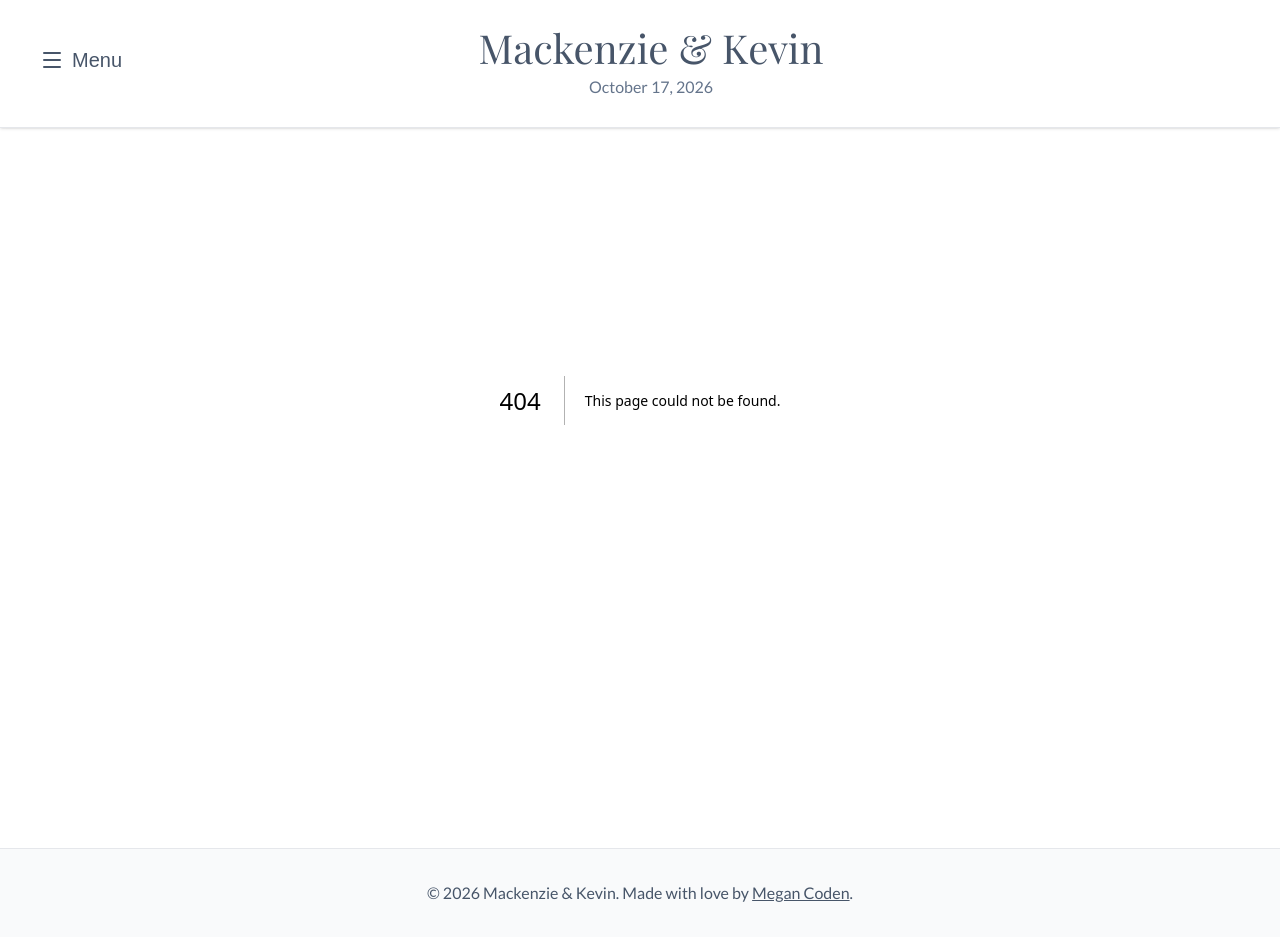
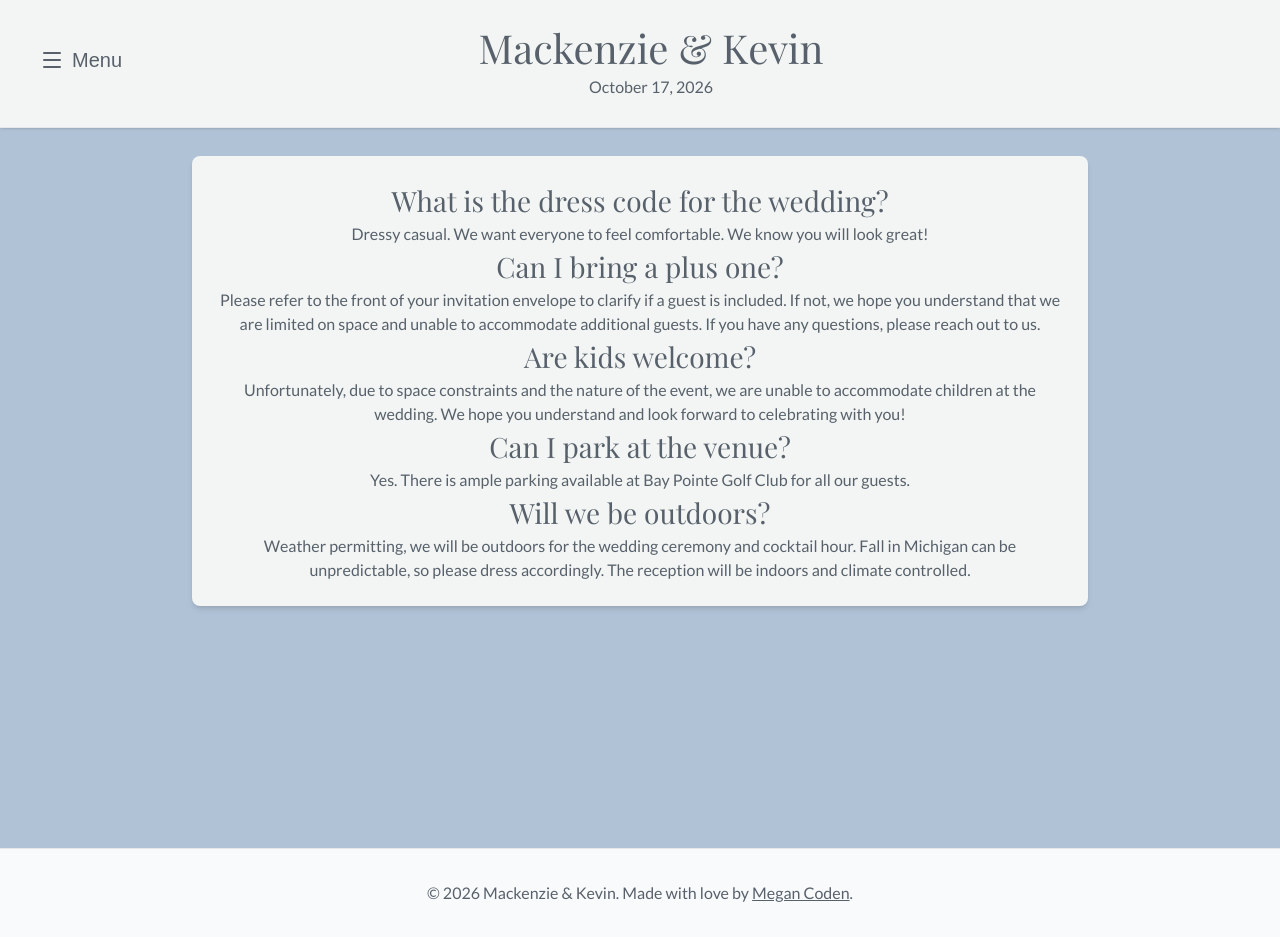
Before and after one commit to megancoden/mackenzie-and-kevin-wedding, a Next.js app: page /faq in a window 1280 px wide. Before the commit this address had no page. Built offline with nearby package versions, Linux system fonts and the light colour scheme; a web font is replaced by a local one.

Commit message:
update colors and text

```diff
--- a/src/app/components/Header.tsx
+++ b/src/app/components/Header.tsx
@@ -17,7 +17,7 @@ export default function Header() {
     { href: "/registry", label: "Registry" },
     { href: "/photos", label: "Photos" },
     { href: "/travel", label: "Travel" },
-    { href: "/q+a", label: "Q & A" },
+    { href: "/faq", label: "FAQ" },
     // { href: "/megans-registry", label: "Megan's Registry" },
   ];
 
@@ -32,7 +32,7 @@ export default function Header() {
 
   return (
     <>
-  <header className="bg-white shadow-sm border-b border-gray-200 fixed top-0 left-0 w-full z-50 h-28 sm:h-32 min-h-[80px] sm:min-h-[96px] pb-2">
+  <header className="bg-[#f2f5f3] shadow-sm border-b border-gray-200 fixed top-0 left-0 w-full z-50 h-28 sm:h-32 min-h-[80px] sm:min-h-[96px] pb-2">
           <div className="flex items-center h-full relative">
             {/* Menu Button - Pinned to Left */}
             <div className="flex-shrink-0 flex items-center justify-start pl-4 sm:pl-8 h-full">
@@ -76,7 +76,7 @@ export default function Header() {
 
       {/* Sidebar - Slides in from Left */}
       {isMenuOpen && (
-        <div className={`fixed top-20 sm:top-24 left-0 h-[calc(100vh-80px)] sm:h-[calc(100vh-96px)] w-80 bg-white transform transition-transform duration-300 ease-in-out z-50 overflow-y-auto`}>
+        <div className={`fixed top-20 sm:top-24 left-0 h-[calc(100vh-80px)] sm:h-[calc(100vh-96px)] w-80 bg-[#f2f5f3] transform transition-transform duration-300 ease-in-out z-50 overflow-y-auto`}>
           <div className="p-6">
             {/* Close button */}
             <div className="flex justify-between items-center mb-8">
--- a/src/app/components/PhotoCarousel.tsx
+++ b/src/app/components/PhotoCarousel.tsx
@@ -147,7 +147,7 @@ export default function PhotoCarousel() {
   };
 
   return (
-    <div className="w-full mx-auto bg-white rounded-lg shadow-md p-6 my-8">
+    <div className="w-full mx-auto bg-[#f2f5f3] rounded-lg shadow-md p-6 my-8">
       <h2 className="header-title mb-4 flex justify-center">Our History</h2>
 
       <div className="relative">
@@ -180,7 +180,7 @@ export default function PhotoCarousel() {
 
           <button
             onClick={goToPrevious}
-            className="absolute left-4 top-1/2 -translate-y-1/2 bg-white/80 hover:bg-white p-2 rounded-full shadow-lg transition z-10"
+            className="absolute left-4 top-1/2 -translate-y-1/2 bg-[#f2f5f3]/80 hover:bg-[#f2f5f3] p-2 rounded-full shadow-lg transition z-10"
             aria-label="Previous photo"
           >
             <svg className="w-6 h-6" fill="none" stroke="currentColor" viewBox="0 0 24 24">
@@ -190,7 +190,7 @@ export default function PhotoCarousel() {
 
           <button
             onClick={goToNext}
-            className="absolute right-4 top-1/2 -translate-y-1/2 bg-white/80 hover:bg-white p-2 rounded-full shadow-lg transition z-10"
+            className="absolute right-4 top-1/2 -translate-y-1/2 bg-[#f2f5f3]/80 hover:bg-[#f2f5f3] p-2 rounded-full shadow-lg transition z-10"
             aria-label="Next photo"
           >
             <svg className="w-6 h-6" fill="none" stroke="currentColor" viewBox="0 0 24 24">
--- a/src/app/eventInfo/page.tsx
+++ b/src/app/eventInfo/page.tsx
@@ -4,7 +4,7 @@ export default function EventInfoPage() {
   return (
     <div className="min-h-screen py-12 px-4 pt-[124px] background mt-8">
       <main className="flex flex-col items-center">
-        <div className="casual-font text-lg text-[var(--wedding-secondary-dark)] bg-white rounded-lg px-8 py-4">
+        <div className="casual-font text-lg text-[var(--wedding-secondary-dark)] bg-[#f2f5f3] rounded-lg px-8 py-4">
           <div className="text-center rsvp-header-text">
             <div className="header-title">
               WEDDING DETAILS
--- a/src/app/q+a/page.tsx
+++ b/src/app/faq/page.tsx
@@ -3,7 +3,7 @@ import Image from "next/image";
 export default function QandAPage() {
   return (
     <div className="min-h-screen py-12 px-4 pt-[124px] background">
-        <div className="max-w-4xl mx-auto bg-white rounded-lg shadow-md p-6 mt-8">
+        <div className="max-w-4xl mx-auto bg-[#f2f5f3] rounded-lg shadow-md p-6 mt-8">
           <div className="casual-font items-center">
             <main className="flex flex-col items-center">
               <div className="text-center rsvp-header-text">
@@ -11,19 +11,19 @@ export default function QandAPage() {
                   What is the dress code for the wedding?
                 </div>
                 <div>
-                  Dressy casual. This means no ties and no heels.
+                  Dressy casual. We want everyone to feel comfortable. We know you will look great!
                 </div>
-                <div className="qa-title">
+                {/* <div className="qa-title">
                   What time will the wedding begin?
                 </div>
                 <div>
                   The ceremony will begin at 6:00 PM on October 17, 2026.
-                </div>
+                </div> */}
                 <div className="qa-title">
                   Can I bring a plus one?
                 </div>
                 <div>
-                  If there is a plus one included on your invitation, we would be delighted to have them join us! If not, we hope you understand that we are limited on space and unable to accommodate additional guests.
+                  Please refer to the front of your invitation envelope to clarify if a guest is included. If not, we hope you understand that we are limited on space and unable to accommodate additional guests. If you have any questions, please reach out to us.
                 </div>
                 <div className="qa-title">
                   Are kids welcome?
@@ -37,6 +37,24 @@ export default function QandAPage() {
                 <div>
                   Yes. There is ample parking available at Bay Pointe Golf Club for all our guests.
                 </div>
+                {/* <div className="qa-title">
+                  Do you have any hotel recommendations?
+                </div>
+                <div>
+                  TODO: ANSWER
+                </div> */}
+                {/* <div className="qa-title">
+                  Should I rent a car?
+                </div>
+                <div>
+                  Yes. There is ample parking available at Bay Pointe Golf Club for all our guests.
+                </div> */}
+                <div className="qa-title">
+                  Will we be outdoors?
+                </div>
+                <div>
+                  Weather permitting, we will be outdoors for the wedding ceremony and cocktail hour. Fall in Michigan can be unpredictable, so please dress accordingly. The reception will be indoors and climate controlled.
+                </div>
               </div>
             </main>
           </div>
--- a/src/app/globals.css
+++ b/src/app/globals.css
@@ -10,17 +10,18 @@
 }
 
 :root {
-  --background: #b8e4e8;
+  /* --background: #b8e4e8;#b0c2d6;c1cdc4 */
+  --background: #b0c2d6;
   --foreground: #171717;
   --wedding-primary: #b8e4e8;
     /* Pink-500 */
     --wedding-primary-light: #d9e2e2;
     /* Pink-50 */
-    --wedding-primary-dark: #7f9cae;
+    --wedding-primary-dark: #58616b;
     /* Pink-700 */
-    --wedding-secondary: #64748b;
+    --wedding-secondary: #58616b;
     /* Slate-500 */
-    --wedding-secondary-dark: #475569;
+    --wedding-secondary-dark: #58616b;
     /* Slate-700 */
 
     --wedding-accent: #f1f5f9;
--- a/src/app/page.tsx
+++ b/src/app/page.tsx
@@ -6,7 +6,7 @@ export default function HomePage() {
       <div className="header-title flex justify-center">
         Save the Date!
       </div>
-        <div className="max-w-4xl mx-auto bg-white rounded-lg shadow-md p-6">
+        <div className="max-w-4xl mx-auto bg-[#f2f5f3] rounded-lg shadow-md p-6">
           <div style={{display: 'flex', justifyContent: "center"}}>
             <Image
               src={'/images/IMG_1200.jpg'}
--- a/src/app/registry/page.tsx
+++ b/src/app/registry/page.tsx
@@ -4,7 +4,7 @@ export default function RegistryPage() {
   return (
     <div className="min-h-screen py-12 px-4 pt-[124px] background">
       <main className="flex flex-col items-center">
-        <div className="casual-font text-xl text-[var(--wedding-secondary-dark)] bg-white rounded-lg px-8 py-4 mt-8">
+        <div className="casual-font text-xl text-[var(--wedding-secondary-dark)] bg-[#f2f5f3] rounded-lg px-8 py-4 mt-8">
           Coming soon!
         </div>
       </main>
--- a/src/app/rsvp/page.tsx
+++ b/src/app/rsvp/page.tsx
@@ -158,7 +158,7 @@ export default function RSVPPage() {
   if (step === 'lookup') {
     return (
       <div className="min-h-screen py-12 px-4 background pt-[124px]">
-        <div className="max-w-md mx-auto bg-white rounded-lg shadow-md p-6 ">
+        <div className="max-w-md mx-auto bg-[#f2f5f3] rounded-lg shadow-md p-6 ">
           <h1 className="text-wedding-secondary-dark text-2xl font-bold text-center mb-6">RSVP</h1>
 
           <p className="rsvp-header-text text-lg">
@@ -217,7 +217,7 @@ export default function RSVPPage() {
   if (!invitation || !searchedGuest) {
     return (
       <div className="min-h-screen py-12 px-4 pt-[96px] background">
-        <div className="max-w-md mx-auto bg-white rounded-lg shadow-md p-6 casual-font">
+        <div className="max-w-md mx-auto bg-[#f2f5f3] rounded-lg shadow-md p-6 casual-font">
           <p className="text-center">Loading...</p>
         </div>
       </div>
@@ -228,7 +228,7 @@ export default function RSVPPage() {
                       <><Link href="/" legacyBehavior>
       <a className="underline underline-offset-4 hover:text-gray-700">Return to home page</a>
     </Link><div className="min-h-screen py-12 px-4 pt-[96px] background">
-        <div className="max-w-4xl mx-auto bg-white rounded-lg shadow-md p-6">
+        <div className="max-w-4xl mx-auto bg-[#f2f5f3] rounded-lg shadow-md p-6">
           <div className="mb-6 text-center">
             <h1 className="text-2xl font-bold fancy-font text-wedding-secondary-dark mb-2">RSVP for Your Party</h1>
             <p className="text-wedding-secondary casual-font">
--- a/src/app/travel/page.tsx
+++ b/src/app/travel/page.tsx
@@ -4,7 +4,7 @@ export default function TravelPage() {
   return (
     <div className="min-h-screen py-12 px-4 pt-[124px] background">
       <main className="flex flex-col items-center">
-        <div className="casual-font text-xl text-[var(--wedding-secondary-dark)] bg-white rounded-lg px-8 py-4 mt-8">
+        <div className="casual-font text-xl text-[var(--wedding-secondary-dark)] bg-[#f2f5f3] rounded-lg px-8 py-4 mt-8">
           Coming soon!
         </div>
       </main>
```
